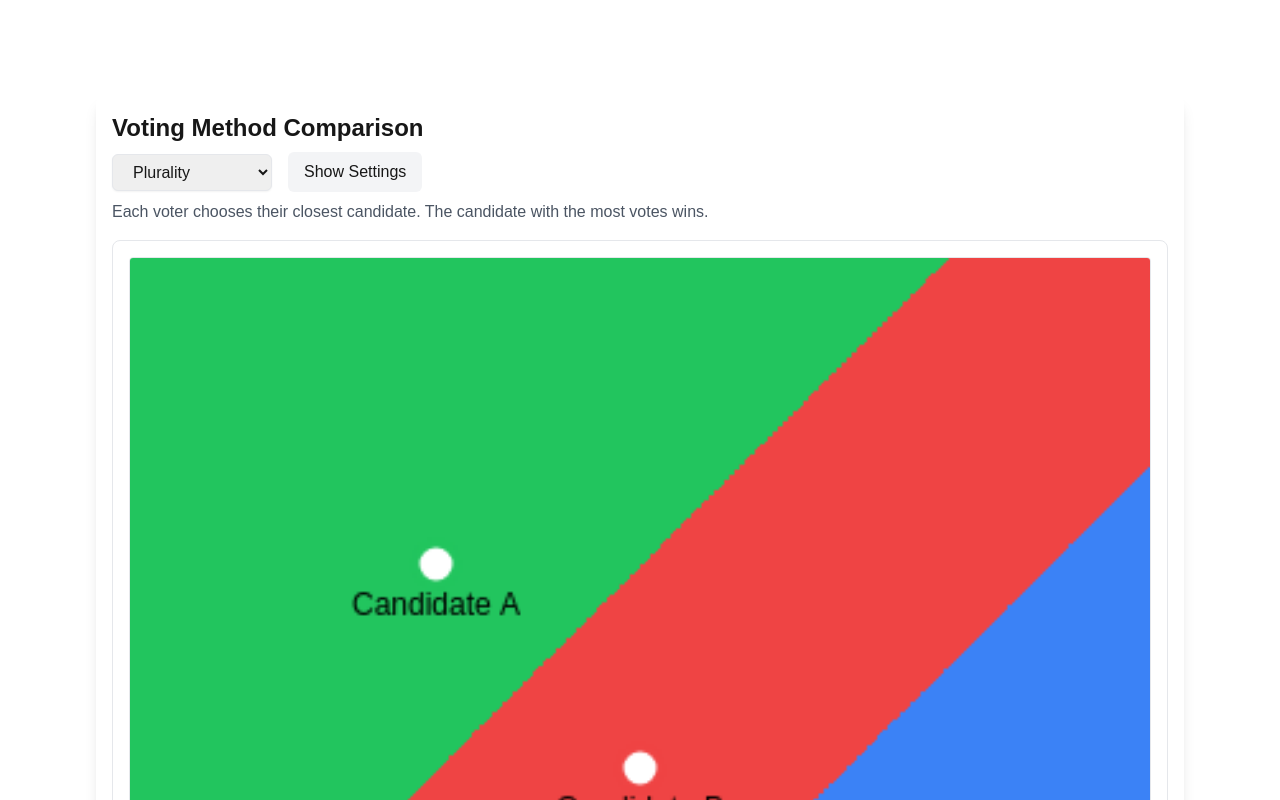
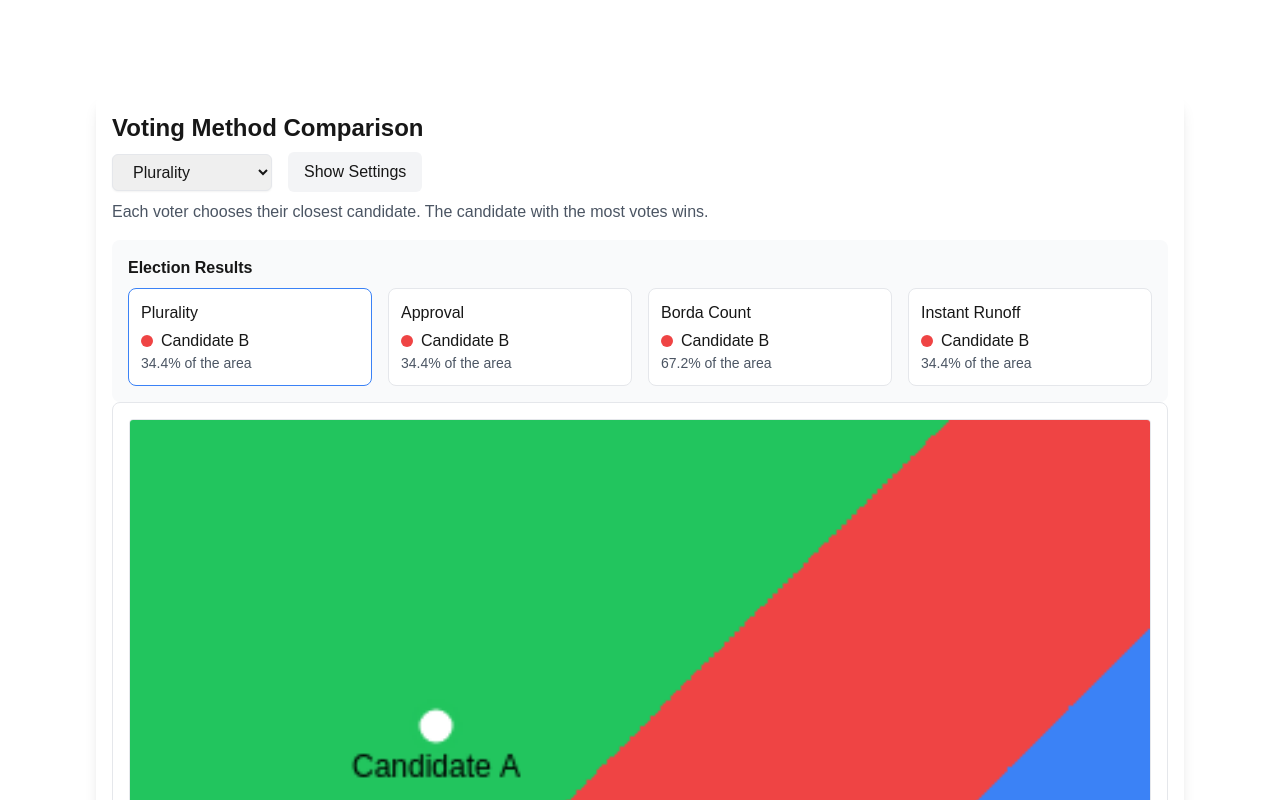
Before and after one commit to jss367/voting-visualization, a Next.js app: page / in a window 1280 px wide. Shown: the top 800 px of the page. Built offline with nearby package versions, Linux system fonts and the light colour scheme.

Commit message:
Update VotingMethodViz.tsx

```diff
--- a/app/components/VotingMethodViz.tsx
+++ b/app/components/VotingMethodViz.tsx
@@ -186,15 +186,20 @@ export const VotingMethodViz = () => {
         if (!canvas) return;
 
         const rect = canvas.getBoundingClientRect();
-        const x = (e.clientX - rect.left) / canvas.width;
-        const y = 1 - (e.clientY - rect.top) / canvas.height;
+        // Account for any scaling between canvas internal size and displayed size
+        const scaleX = canvas.width / rect.width;
+        const scaleY = canvas.height / rect.height;
+
+        const x = ((e.clientX - rect.left) * scaleX) / canvas.width;
+        const y = 1 - ((e.clientY - rect.top) * scaleY) / canvas.height;
 
         const clickedCandidate = candidates.find(candidate =>
-            distance(x, y, candidate.x, candidate.y) < 0.05
+            distance(x, y, candidate.x, candidate.y) < 0.1  // Increased click detection area
         );
 
         if (clickedCandidate) {
             setIsDragging(clickedCandidate.id);
+            e.preventDefault(); // Prevent text selection while dragging
         }
     };
 
@@ -204,12 +209,21 @@ export const VotingMethodViz = () => {
             if (!canvas) return;
 
             const rect = canvas.getBoundingClientRect();
-            const x = (e.clientX - rect.left) / canvas.width;
-            const y = 1 - (e.clientY - rect.top) / canvas.height;
+            const scaleX = canvas.width / rect.width;
+            const scaleY = canvas.height / rect.height;
+
+            const x = ((e.clientX - rect.left) * scaleX) / canvas.width;
+            const y = 1 - ((e.clientY - rect.top) * scaleY) / canvas.height;
+
+            // Clamp the values between 0 and 1
+            const clampedX = Math.max(0, Math.min(1, x));
+            const clampedY = Math.max(0, Math.min(1, y));
 
             setCandidates(candidates.map(candidate =>
-                candidate.id === isDragging ? { ...candidate, x, y } : candidate
+                candidate.id === isDragging ? { ...candidate, x: clampedX, y: clampedY } : candidate
             ));
+
+            e.preventDefault(); // Prevent text selection while dragging
         }
     };
 
@@ -241,6 +255,36 @@ export const VotingMethodViz = () => {
         );
     };
 
+    const calculateWinner = (method: keyof typeof votingMethods) => {
+        const samplePoints = 50; // Number of points to sample in each dimension
+        const votes = new Map<string, number>();
+        candidates.forEach(c => votes.set(c.id, 0));
+
+        // Sample points across the map
+        for (let x = 0; x < samplePoints; x++) {
+            for (let y = 0; y < samplePoints; y++) {
+                const voterX = x / (samplePoints - 1);
+                const voterY = y / (samplePoints - 1);
+                const winnerId = votingMethods[method](voterX, voterY);
+                votes.set(winnerId, votes.get(winnerId)! + 1);
+            }
+        }
+
+        // Find the winner
+        const winner = [...votes.entries()].reduce((a, b) =>
+            a[1] > b[1] ? a : b
+        );
+
+        const totalVotes = [...votes.values()].reduce((a, b) => a + b, 0);
+        const winnerPercentage = (winner[1] / totalVotes) * 100;
+
+        return {
+            winnerId: winner[0],
+            percentage: winnerPercentage,
+            votes: Object.fromEntries(votes)
+        };
+    };
+
     return (
         <div className="w-full max-w-6xl p-4 bg-white rounded-lg shadow-lg">
             <div className="flex justify-between items-start mb-4">
@@ -268,6 +312,31 @@ export const VotingMethodViz = () => {
                     <p className="mt-2 text-gray-600">
                         {methodDescriptions[selectedMethod as keyof typeof methods]}
                     </p>
+                </div>
+            </div>
+
+            <div className="mt-4 p-4 bg-gray-50 rounded-lg">
+                <h3 className="font-semibold mb-2">Election Results</h3>
+                <div className="grid grid-cols-1 md:grid-cols-2 lg:grid-cols-4 gap-4">
+                    {Object.entries(methods).map(([method, label]) => {
+                        const result = calculateWinner(method as keyof typeof votingMethods);
+                        const winner = candidates.find(c => c.id === result.winnerId);
+                        return (
+                            <div key={method} className={`p-3 rounded-lg border ${method === selectedMethod ? 'bg-white border-blue-500' : 'bg-white'}`}>
+                                <div className="font-medium">{label}</div>
+                                <div className="flex items-center gap-2 mt-1">
+                                    <div
+                                        className="w-3 h-3 rounded-full"
+                                        style={{ backgroundColor: winner?.color }}
+                                    />
+                                    <span>{winner?.name}</span>
+                                </div>
+                                <div className="text-sm text-gray-600">
+                                    {result.percentage.toFixed(1)}% of the area
+                                </div>
+                            </div>
+                        );
+                    })}
                 </div>
             </div>
 
@@ -360,7 +429,8 @@ export const VotingMethodViz = () => {
                     ref={canvasRef}
                     width={400}
                     height={400}
-                    className="w-full border rounded cursor-pointer"
+                    className="w-full border rounded cursor-move"
+                    style={{ touchAction: 'none' }}
                     onMouseDown={handleCanvasMouseDown}
                     onMouseMove={handleCanvasMouseMove}
                     onMouseUp={handleCanvasMouseUp}
```
